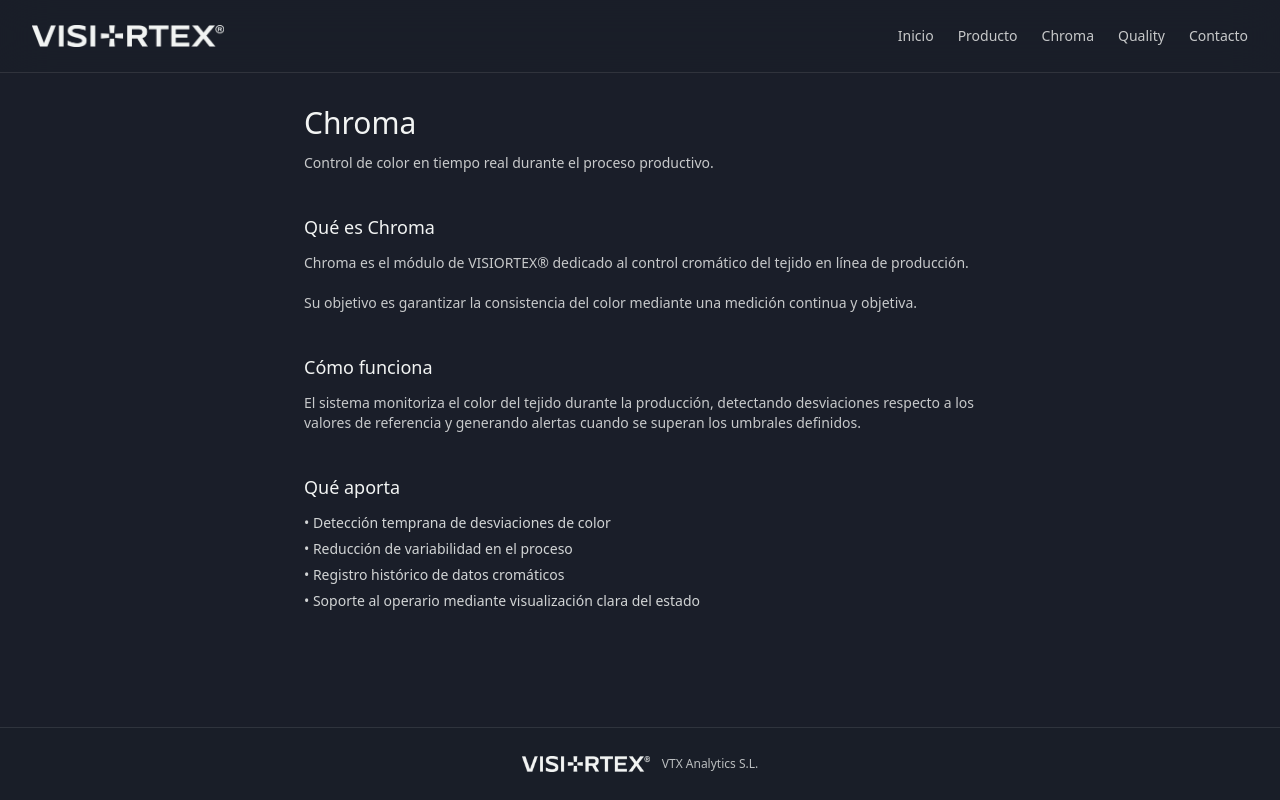
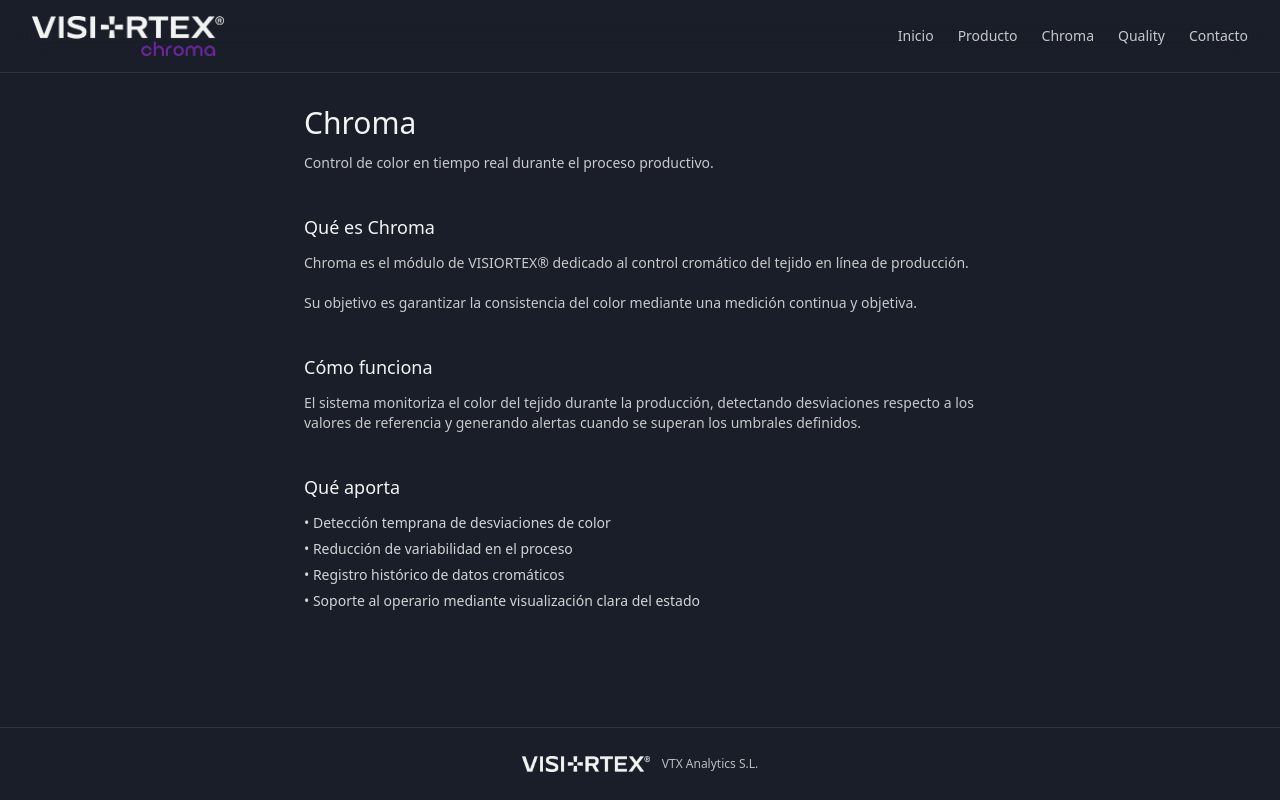
Before and after one commit to braianrabanal/vtx-web-feria, a Next.js app: page /producto/chroma in a window 1280 px wide. Built offline with nearby package versions, Linux system fonts and the light colour scheme.

Commit message:
cabeceras modificadas segun el prototipo(quality/chroma)

```diff
--- a/src/app/layout.tsx
+++ b/src/app/layout.tsx
@@ -2,6 +2,7 @@
 import localFont from "next/font/local";
 import Image from "next/image";
 import Link from "next/link";
+import HeaderLogo from "@/components/header-logo";
 import "./globals.css";
 
 const glorida = localFont({
@@ -50,20 +51,7 @@
         <div className="flex min-h-screen flex-col bg-deep-frame text-clarity-white">
           <header className="sticky top-0 z-40 border-b border-clarity-white/10 bg-deep-frame/90 backdrop-blur-xl">
             <div className="mx-auto flex max-w-7xl items-center justify-between gap-6 px-5 py-3 md:px-8">
-              <Link href="/" className="flex items-center gap-3">
-                <div className="relative h-10 w-40 md:h-12 md:w-48">
-                  <Image
-                    src="/brand/visiortex/logos/visiortex-logo-white.png"
-                    alt="VISIORTEX®"
-                    fill
-                    className="object-contain"
-                    priority
-                  />
-                </div>
-                <span className="sr-only">
-                  VISIORTEX® · Visión artificial para el control de calidad textil
-                </span>
-              </Link>
+              <HeaderLogo />
               <nav className="hidden items-center gap-6 text-sm text-clarity-white/80 md:flex">
                 {navLinks.map((link) => (
                   <Link
--- /dev/null
+++ b/src/components/header-logo.tsx
@@ -0,0 +1,31 @@
+"use client";
+
+import Image from "next/image";
+import Link from "next/link";
+import { usePathname } from "next/navigation";
+
+export default function HeaderLogo() {
+  const pathname = usePathname();
+
+  let src = "/brand/visiortex/logos/visiortex-logo-white.png";
+  let alt = "VISIORTEX®";
+
+  if (pathname.startsWith("/producto/chroma")) {
+    src = "/brand/visiortex/modules/chroma/visiortex-chroma-logo.png";
+    alt = "VISIORTEX® Chroma";
+  } else if (pathname.startsWith("/producto/quality")) {
+    src = "/brand/visiortex/modules/quality/visiortex-quality-logo.png";
+    alt = "VISIORTEX® Quality";
+  }
+
+  return (
+    <Link href="/" className="flex items-center gap-3">
+      <div className="relative h-10 w-40 md:h-12 md:w-48">
+        <Image src={src} alt={alt} fill className="object-contain" priority />
+      </div>
+      <span className="sr-only">
+        VISIORTEX® · Visión artificial para el control de calidad textil
+      </span>
+    </Link>
+  );
+}
```
